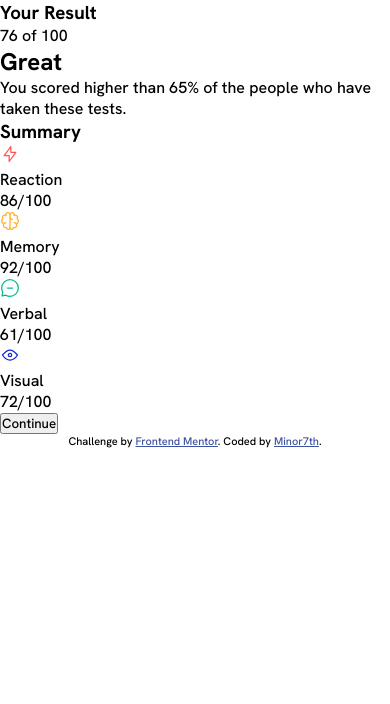
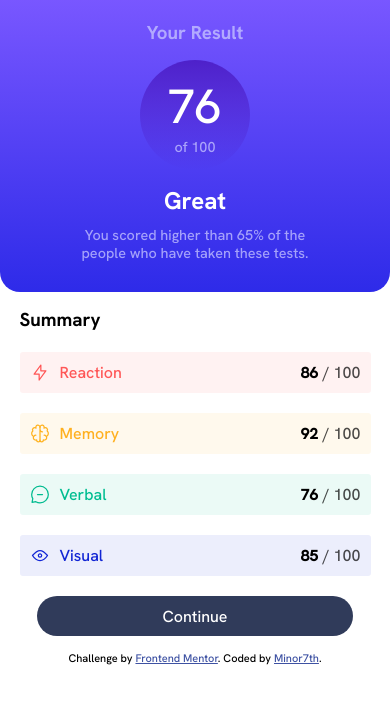
Before and after one commit to khatiwadaaj/results-summary-component-main, a plain HTML site: page index.html in a window 390 px wide. Drawn offline with Linux system fonts and the light colour scheme.

Commit message:
Mobile View commpleted with css

```diff
--- a/index.html
+++ b/index.html
@@ -13,37 +13,60 @@
       <div class="score-card">
         <h3>Your Result</h3>
         <div class="score">
-          <div class="score-circle"><span>76 </span> of 100</div>
+          <div class="score-circle">
+            <p><span>76 </span> <br />of 100</p>
           </div>
-        <h2>Great</h2>
         </div>
+        <h2 style="color: white">Great</h2>
         <p>
-        You scored higher than 65% of the people who have taken these tests.
+          You scored higher than 65% of the <br />
+          people who have taken these tests.
         </p>
+      </div>
       <div class="summary-card">
         <h3>Summary</h3>
-        <div class="reaction-card">
+        <div class="card reaction-card">
+          <div class="card-title reaction-left-contents">
             <img src="./assets/images/icon-reaction.svg" alt="" />
             <p>Reaction</p>
-          <span class="detailed-score">86/100</span>
           </div>
-        <div class="memory-card">
+          <p class="detailed-score">
+            <span class="marks-in-category">86 </span>
+            <span class="marks-out-of">/ 100</span>
+          </p>
+        </div>
+        <div class="card memory-card">
+          <div class="card-title memory-left-contents">
             <img src="./assets/images/icon-memory.svg" alt="" />
             <p>Memory</p>
-          <span class="detailed-score">92/100</span>
           </div>
-        <div class="verbal-card">
+          <p class="detailed-score">
+            <span class="marks-in-category">92</span>
+            <span class="marks-out-of">/ 100</span>
+          </p>
+        </div>
+        <div class="card verbal-card">
+          <div class="card-title verbal-left-contents">
             <img src="./assets/images/icon-verbal.svg" alt="" />
             <p>Verbal</p>
-          <span class="detailed-score">61/100</span>
           </div>
-        <div class="visual-card">
+          <p class="detailed-score">
+            <span class="marks-in-category">76</span>
+            <span class="marks-out-of">/ 100</span>
+          </p>
+        </div>
+        <div class="card visual-card">
+          <div class="card-title visual-left-contents">
             <img src="./assets/images/icon-visual.svg" alt="" />
             <p>Visual</p>
-          <span class="detailed-score">72/100</span>
+          </div>
+          <p class="detailed-score">
+            <span class="marks-in-category">85</span>
+            <span class="marks-out-of">/ 100</span>
+          </p>
         </div>
 
-        <button class="btn-continue">Continue</button>
+        <button class="btn btn-continue"><a href="#">Continue</a></button>
       </div>
     </main>
     <div class="attribution">
--- a/style.css
+++ b/style.css
@@ -4,7 +4,7 @@
   /* Color */
   --light-red: hsl(0, 100%, 67%);
   --orangey-yellow: hsl(39, 100%, 56%);
-  -green-teal: hsl(166, 100%, 37%);
+  --green-teal: hsl(166, 100%, 37%);
   --cobalt-blue: hsl(234, 85%, 45%);
 
   /* Color Neutral */
@@ -32,6 +32,114 @@
   font-family: "Hanken Grotesk", sans-serif;
 }
 
+.score-card {
+  background: linear-gradient(
+    to bottom,
+    var(--light-slate-blue),
+    var(--light-royal-blue)
+  );
+  color: hsl(241, 100%, 89%, 75%);
+  text-align: center;
+  padding: 20px;
+  border-bottom-left-radius: 20px;
+  border-bottom-right-radius: 20px;
+}
+
+.score-card h2,
+.score-card p {
+  margin-bottom: 10px;
+}
+
+.score-card p {
+  font-size: 0.9rem;
+}
+.score-circle {
+  background: linear-gradient(
+    to bottom,
+    var(--violet-blue),
+    var(--persian-blue)
+  );
+  width: 110px;
+  height: 110px;
+  margin: 15px auto;
+  border-radius: 55px;
+  padding: 15px;
+}
+.score-circle span {
+  color: var(--white);
+  font-size: 3rem;
+}
+
+.summary-card {
+  width: 90%;
+  margin: 15px auto;
+  display: flex;
+  flex-direction: column;
+  gap: 20px;
+}
+
+.card {
+  display: flex;
+  justify-content: space-between;
+  border-radius: 3px;
+  padding: 10px;
+}
+
+.card-title {
+  display: flex;
+  gap: 10px;
+}
+.reaction-card {
+  background-color: hsl(0, 100%, 67%, 8%);
+}
+
+.reaction-left-contents {
+  color: var(--light-red);
+}
+
+.memory-card {
+  background-color: hsl(39, 100%, 56%, 8%);
+}
+.memory-left-contents {
+  color: var(--orangey-yellow);
+}
+
+.verbal-card {
+  background-color: hsl(166, 100%, 37%, 8%);
+}
+.verbal-left-contents {
+  color: var(--green-teal);
+}
+
+.visual-card {
+  background-color: hsl(234, 85%, 45%, 8%);
+}
+.visual-left-contents {
+  color: var(--cobalt-blue);
+}
+
+.marks-in-category {
+  font-weight: 800;
+}
+
+.marks-out-of {
+  opacity: 0.7;
+}
+
+.btn-continue {
+  background-color: var(--dark-gray-blue);
+  color: var(--white);
+  border: none;
+  height: 40px;
+  width: 90%;
+  margin: 0 auto;
+  border-radius: 20px;
+}
+.btn a {
+  color: var(--white);
+  text-decoration: none;
+  font-size: 1rem;
+}
 .attribution {
   font-size: 11px;
   text-align: center;
```
Lines whose indentation alone changed are shown as unchanged.
